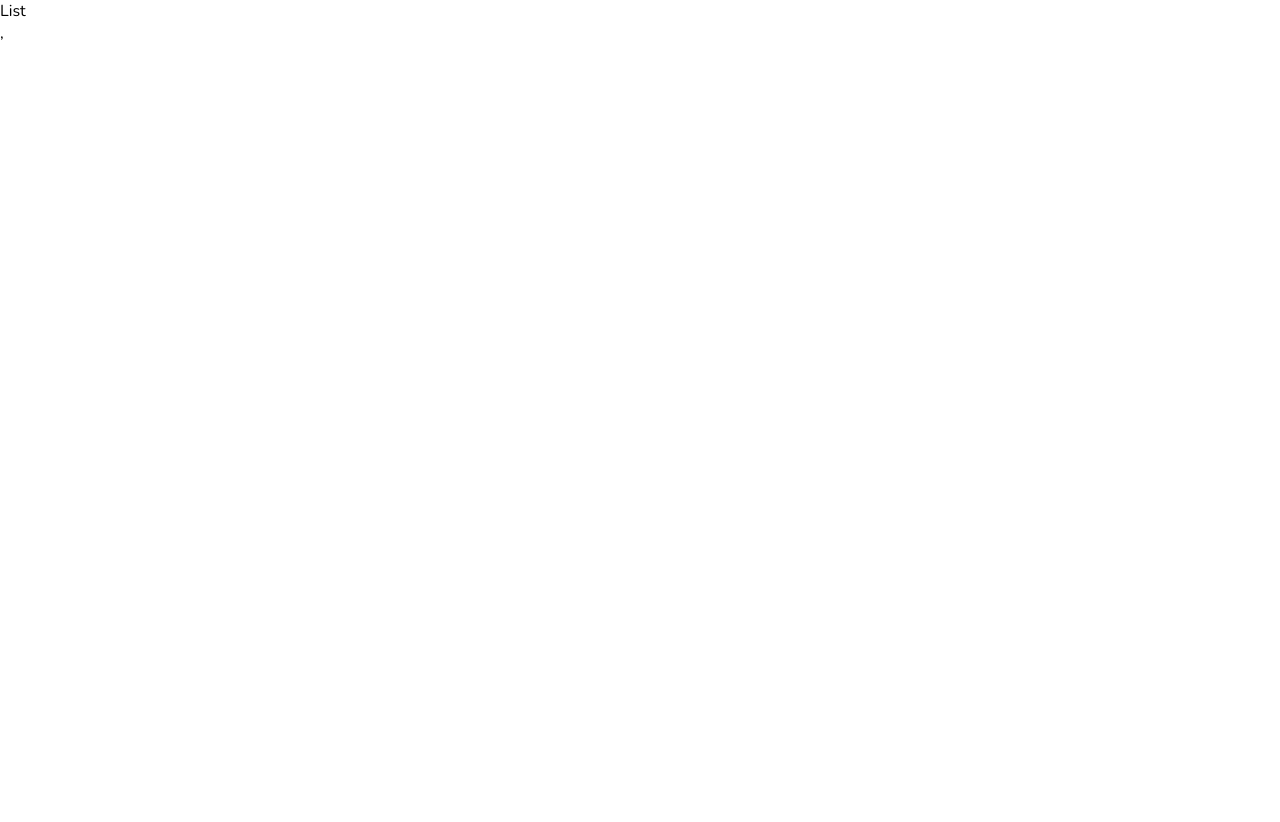
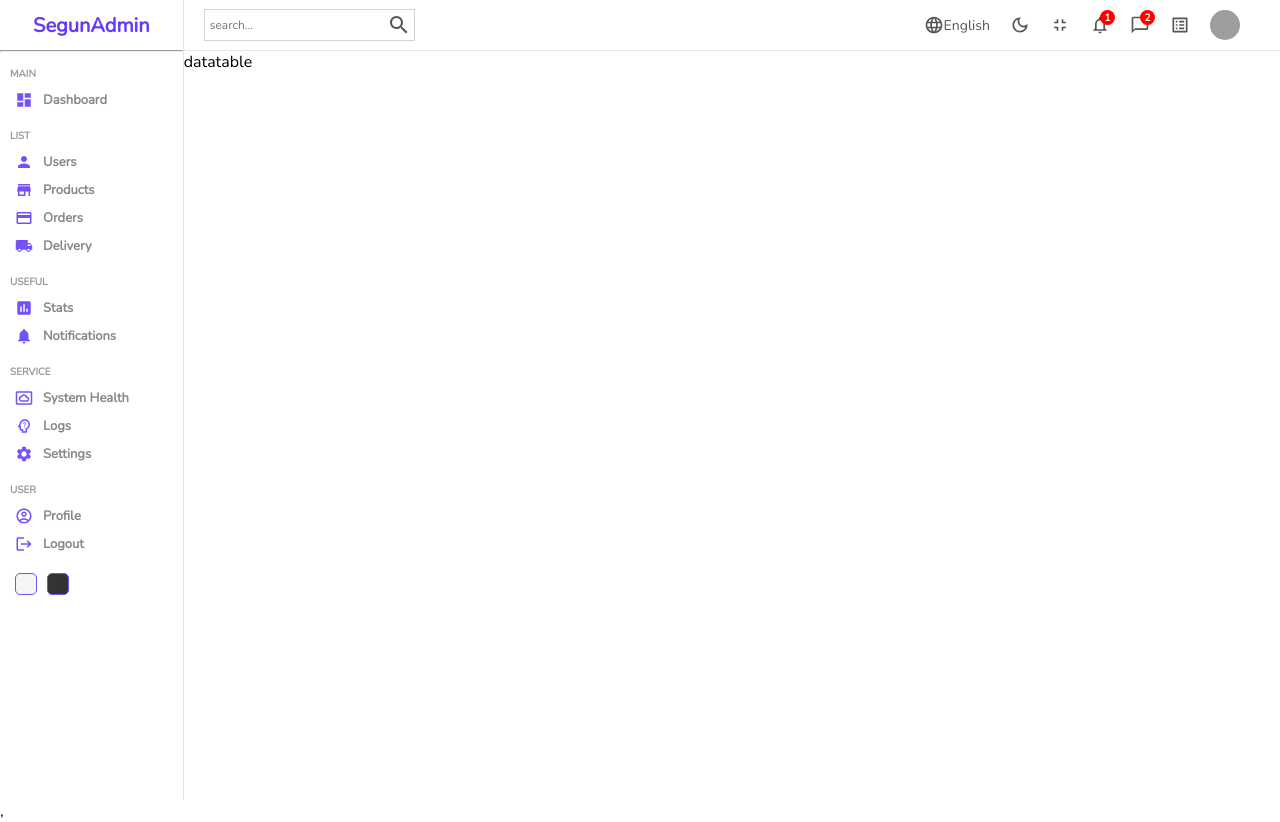
Before and after one commit to Danny4life/Admin-Dashboard, a React (Create React App) app in the folder dashboard/: page /users in a window 1280 px wide. Before the commit the page ends 800 px from the top, so only its background shows below. Built offline with nearby package versions, Linux system fonts and the light colour scheme; grey boxes are pictures that could not be loaded.

Commit message:
added list page

```diff
--- a/dashboard/src/App.js
+++ b/dashboard/src/App.js
@@ -8,6 +8,7 @@ import {
   Routes,
   Route,
 } from "react-router-dom";
+
 
 
 
--- a/dashboard/src/pages/list/List.jsx
+++ b/dashboard/src/pages/list/List.jsx
@@ -1,7 +1,17 @@
+import Sidebar from "../../components/sidebar/Sidebar"
+import NavBar from "../../components/navbar/NavBar"
+import "./list.scss"
+
 const List = () => {
     return (
-        <div>
-            List
+        <div className="list">
+             <Sidebar />
+
+            <div className="listContainer">
+            <NavBar />
+                datatable
+
+            </div>
         </div>
      );
 }
--- a/dashboard/src/pages/list/list.scss
+++ b/dashboard/src/pages/list/list.scss
@@ -0,0 +1,9 @@
+.list {
+    display: flex;
+    width: 100%;
+
+    .listContainer {
+        flex: 6;
+    }
+
+}
```
